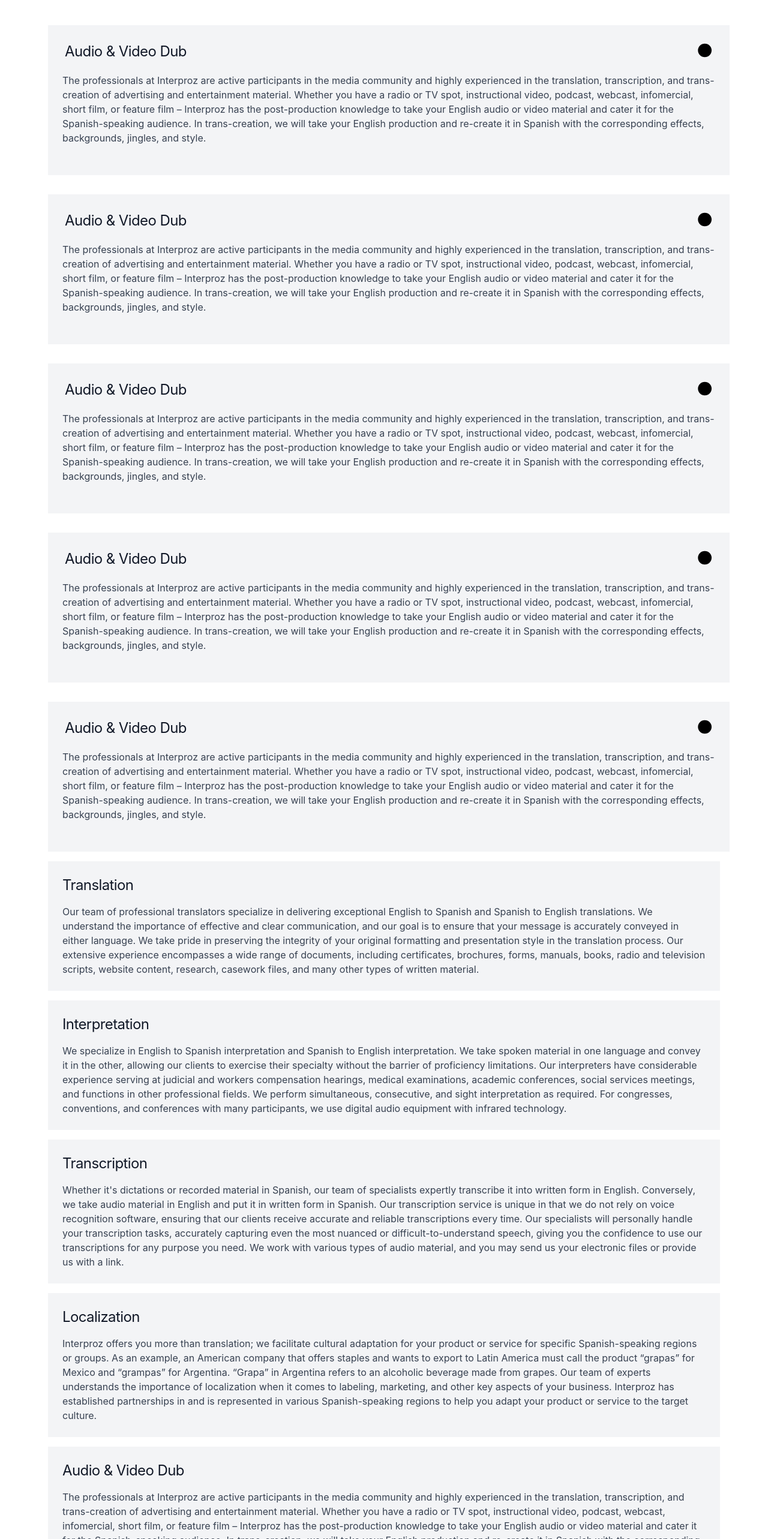
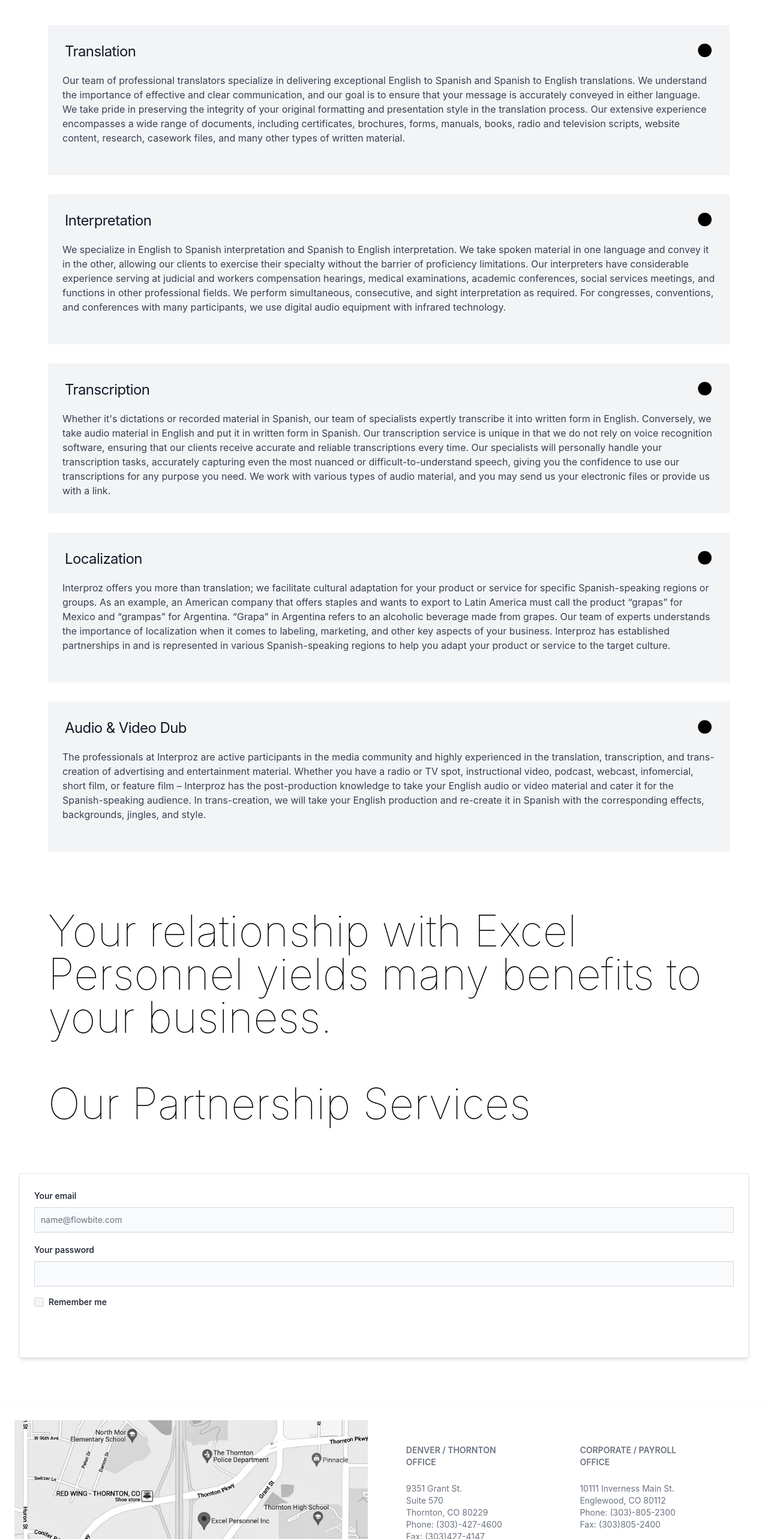
Before and after one commit to nessakodo/interproz-employment-website, a React (Create React App) app in the folder client/: page /clients in a window 1280 px wide. Shown: the part 1080-3646 px from the top of the page at 60% size. Built offline with nearby package versions, Linux system fonts and the light colour scheme; no server answers.

Commit message:
cleaning up page content

```diff
--- a/client/src/components/Clients.js
+++ b/client/src/components/Clients.js
@@ -22,7 +22,7 @@ function Clients () {
             <Card class="p-0 bg-gray-100 rounded-xl" style={{minHeight: "90px", maxHeight: "90px"}}>
                 <div class="flex grid-cols-2 w-full o p-1">
                   <h5 className="w-full text-2xl tracking-tight text-gray-900 dark:text-gray-800">
-                    Audio & Video Dub
+                    Translation
                     </h5>
                     <svg class="w-7 h-7 dark:text-white" fill="black" stroke="currentColor" viewBox="0 0 24 24" xmlns="http://www.w3.org/2000/svg"><path stroke-linecap="round" stroke-linejoin="round" stroke-width="2" d="M15 13l-3 3m0 0l-3-3m3 3V8m0 13a9 9 0 110-18 9 9 0 010 18z"></path></svg>
                 </div>
@@ -37,12 +37,12 @@ function Clients () {
             <Card class="p-0 bg-gray-100 rounded-xl" style={{minHeight: "250px", maxHeight: "250px"}}>
                 <div class="flex grid-cols-2 w-full o p-1">
                   <h5 className="w-full text-2xl tracking-tight text-gray-900 dark:text-gray-800">
-                    Audio & Video Dub
+                    Translation
                   </h5>
                     <svg class="w-7 h-7 dark:text-white" fill="black" stroke="currentColor" viewBox="0 0 24 24" xmlns="http://www.w3.org/2000/svg"><path stroke-linecap="round" stroke-linejoin="round" stroke-width="2" d="M15 13l-3 3m0 0l-3-3m3 3V8m0 13a9 9 0 110-18 9 9 0 010 18z"></path></svg>
                 </div>
                 <p className="font-normal text-gray-700 dark:text-gray-500">
-                    The professionals at Interproz are active participants in the media community and highly experienced in the translation, transcription, and trans-creation of advertising and entertainment material.  Whether you have a radio or TV spot, instructional video, podcast, webcast, infomercial, short film, or feature film – Interproz has the post-production knowledge to take your English audio or video material and cater it for the Spanish-speaking audience.  In trans-creation, we will take your English production and re-create it in Spanish with the corresponding effects, backgrounds, jingles, and style.
+                  Our team of professional translators specialize in delivering exceptional English to Spanish and Spanish to English translations. We understand the importance of effective and clear communication, and our goal is to ensure that your message is accurately conveyed in either language. We take pride in preserving the integrity of your original formatting and presentation style in the translation process. Our extensive experience encompasses a wide range of documents, including certificates, brochures, forms, manuals, books, radio and television scripts, website content, research, casework files, and many other types of written material.
                 </p>
             </Card>
         </div>
@@ -55,7 +55,7 @@ const interpretationCard = (
           <Card class="p-0 bg-gray-100 rounded-xl" style={{minHeight: "90px", maxHeight: "90px"}}>
               <div class="flex grid-cols-2 w-full o p-1">
                 <h5 className="w-full text-2xl tracking-tight text-gray-900 dark:text-gray-800">
-                  Audio & Video Dub
+                  Interpretation
                   </h5>
                   <svg class="w-7 h-7 dark:text-white" fill="black" stroke="currentColor" viewBox="0 0 24 24" xmlns="http://www.w3.org/2000/svg"><path stroke-linecap="round" stroke-linejoin="round" stroke-width="2" d="M15 13l-3 3m0 0l-3-3m3 3V8m0 13a9 9 0 110-18 9 9 0 010 18z"></path></svg>
               </div>
@@ -70,12 +70,12 @@ const interpretationDescriptionCard = (
           <Card class="p-0 bg-gray-100 rounded-xl" style={{minHeight: "250px", maxHeight: "250px"}}>
               <div class="flex grid-cols-2 w-full o p-1">
                 <h5 className="w-full text-2xl tracking-tight text-gray-900 dark:text-gray-800">
-                  Audio & Video Dub
+                  Interpretation
                 </h5>
                   <svg class="w-7 h-7 dark:text-white" fill="black" stroke="currentColor" viewBox="0 0 24 24" xmlns="http://www.w3.org/2000/svg"><path stroke-linecap="round" stroke-linejoin="round" stroke-width="2" d="M15 13l-3 3m0 0l-3-3m3 3V8m0 13a9 9 0 110-18 9 9 0 010 18z"></path></svg>
               </div>
               <p className="font-normal text-gray-700 dark:text-gray-500">
-                  The professionals at Interproz are active participants in the media community and highly experienced in the translation, transcription, and trans-creation of advertising and entertainment material.  Whether you have a radio or TV spot, instructional video, podcast, webcast, infomercial, short film, or feature film – Interproz has the post-production knowledge to take your English audio or video material and cater it for the Spanish-speaking audience.  In trans-creation, we will take your English production and re-create it in Spanish with the corresponding effects, backgrounds, jingles, and style.
+                We specialize in English to Spanish interpretation and Spanish to English interpretation. We take spoken material in one language and convey it in the other, allowing our clients to exercise their specialty without the barrier of proficiency limitations. Our interpreters have considerable experience serving at judicial and workers compensation hearings, medical examinations, academic conferences, social services meetings, and functions in other professional fields. We perform simultaneous, consecutive, and sight interpretation as required. For congresses, conventions, and conferences with many participants, we use digital audio equipment with infrared technology.
               </p>
           </Card>
       </div>
@@ -88,7 +88,7 @@ const transcriptionCard = (
           <Card class="p-0 bg-gray-100 rounded-xl" style={{minHeight: "90px", maxHeight: "90px"}}>
               <div class="flex grid-cols-2 w-full o p-1">
                 <h5 className="w-full text-2xl tracking-tight text-gray-900 dark:text-gray-800">
-                  Audio & Video Dub
+                  Transcription
                   </h5>
                   <svg class="w-7 h-7 dark:text-white" fill="black" stroke="currentColor" viewBox="0 0 24 24" xmlns="http://www.w3.org/2000/svg"><path stroke-linecap="round" stroke-linejoin="round" stroke-width="2" d="M15 13l-3 3m0 0l-3-3m3 3V8m0 13a9 9 0 110-18 9 9 0 010 18z"></path></svg>
               </div>
@@ -103,12 +103,12 @@ const transcriptionDescriptionCard = (
           <Card class="p-0 bg-gray-100 rounded-xl" style={{minHeight: "250px", maxHeight: "250px"}}>
               <div class="flex grid-cols-2 w-full o p-1">
                 <h5 className="w-full text-2xl tracking-tight text-gray-900 dark:text-gray-800">
-                  Audio & Video Dub
+                  Transcription
                 </h5>
                   <svg class="w-7 h-7 dark:text-white" fill="black" stroke="currentColor" viewBox="0 0 24 24" xmlns="http://www.w3.org/2000/svg"><path stroke-linecap="round" stroke-linejoin="round" stroke-width="2" d="M15 13l-3 3m0 0l-3-3m3 3V8m0 13a9 9 0 110-18 9 9 0 010 18z"></path></svg>
               </div>
               <p className="font-normal text-gray-700 dark:text-gray-500">
-                  The professionals at Interproz are active participants in the media community and highly experienced in the translation, transcription, and trans-creation of advertising and entertainment material.  Whether you have a radio or TV spot, instructional video, podcast, webcast, infomercial, short film, or feature film – Interproz has the post-production knowledge to take your English audio or video material and cater it for the Spanish-speaking audience.  In trans-creation, we will take your English production and re-create it in Spanish with the corresponding effects, backgrounds, jingles, and style.
+                Whether it's dictations or recorded material in Spanish, our team of specialists expertly transcribe it into written form in English. Conversely, we take audio material in English and put it in written form in Spanish. Our transcription service is unique in that we do not rely on voice recognition software, ensuring that our clients receive accurate and reliable transcriptions every time. Our specialists will personally handle your transcription tasks, accurately capturing even the most nuanced or difficult-to-understand speech, giving you the confidence to use our transcriptions for any purpose you need. We work with various types of audio material, and you may send us your electronic files or provide us with a link.
               </p>
           </Card>
       </div>
@@ -121,7 +121,7 @@ const localizationCard = (
           <Card class="p-0 bg-gray-100 rounded-xl" style={{minHeight: "90px", maxHeight: "90px"}}>
               <div class="flex grid-cols-2 w-full o p-1">
                 <h5 className="w-full text-2xl tracking-tight text-gray-900 dark:text-gray-800">
-                  Audio & Video Dub
+                  Localization
                   </h5>
                   <svg class="w-7 h-7 dark:text-white" fill="black" stroke="currentColor" viewBox="0 0 24 24" xmlns="http://www.w3.org/2000/svg"><path stroke-linecap="round" stroke-linejoin="round" stroke-width="2" d="M15 13l-3 3m0 0l-3-3m3 3V8m0 13a9 9 0 110-18 9 9 0 010 18z"></path></svg>
               </div>
@@ -136,12 +136,12 @@ const localizationDescriptionCard = (
           <Card class="p-0 bg-gray-100 rounded-xl" style={{minHeight: "250px", maxHeight: "250px"}}>
               <div class="flex grid-cols-2 w-full o p-1">
                 <h5 className="w-full text-2xl tracking-tight text-gray-900 dark:text-gray-800">
-                  Audio & Video Dub
+                  Localization
                 </h5>
                   <svg class="w-7 h-7 dark:text-white" fill="black" stroke="currentColor" viewBox="0 0 24 24" xmlns="http://www.w3.org/2000/svg"><path stroke-linecap="round" stroke-linejoin="round" stroke-width="2" d="M15 13l-3 3m0 0l-3-3m3 3V8m0 13a9 9 0 110-18 9 9 0 010 18z"></path></svg>
               </div>
               <p className="font-normal text-gray-700 dark:text-gray-500">
-                  The professionals at Interproz are active participants in the media community and highly experienced in the translation, transcription, and trans-creation of advertising and entertainment material.  Whether you have a radio or TV spot, instructional video, podcast, webcast, infomercial, short film, or feature film – Interproz has the post-production knowledge to take your English audio or video material and cater it for the Spanish-speaking audience.  In trans-creation, we will take your English production and re-create it in Spanish with the corresponding effects, backgrounds, jingles, and style.
+                Interproz offers you more than translation; we facilitate cultural adaptation for your product or service for specific Spanish-speaking regions or groups. As an example, an American company that offers staples and wants to export to Latin America must call the product “grapas” for Mexico and “grampas” for Argentina. “Grapa” in Argentina refers to an alcoholic beverage made from grapes. Our team of experts understands the importance of localization when it comes to labeling, marketing, and other key aspects of your business. Interproz has established partnerships in and is represented in various Spanish-speaking regions to help you adapt your product or service to the target culture.
               </p>
           </Card>
       </div>
@@ -174,7 +174,7 @@ const localizationDescriptionCard = (
                       <svg class="w-7 h-7 dark:text-white" fill="black" stroke="currentColor" viewBox="0 0 24 24" xmlns="http://www.w3.org/2000/svg"><path stroke-linecap="round" stroke-linejoin="round" stroke-width="2" d="M15 13l-3 3m0 0l-3-3m3 3V8m0 13a9 9 0 110-18 9 9 0 010 18z"></path></svg>
                   </div>
                   <p className="font-normal text-gray-700 dark:text-gray-500">
-                      The professionals at Interproz are active participants in the media community and highly experienced in the translation, transcription, and trans-creation of advertising and entertainment material.  Whether you have a radio or TV spot, instructional video, podcast, webcast, infomercial, short film, or feature film – Interproz has the post-production knowledge to take your English audio or video material and cater it for the Spanish-speaking audience.  In trans-creation, we will take your English production and re-create it in Spanish with the corresponding effects, backgrounds, jingles, and style.
+                    The professionals at Interproz are active participants in the media community and highly experienced in the translation, transcription, and trans-creation of advertising and entertainment material.  Whether you have a radio or TV spot, instructional video, podcast, webcast, infomercial, short film, or feature film – Interproz has the post-production knowledge to take your English audio or video material and cater it for the Spanish-speaking audience.  In trans-creation, we will take your English production and re-create it in Spanish with the corresponding effects, backgrounds, jingles, and style.
                   </p>
               </Card>
           </div>
@@ -287,89 +287,11 @@ const localizationDescriptionCard = (
 
 
 
-<div className="w-screen pb-4 pl-20 pr-20 ">
-  <Card
-    class="bg-gray-100"
-    horizontal={true}
-
-  >
-    <h5 className="text-2xl tracking-tight text-gray-900 dark:text-black">
-   Translation
-    </h5>
-    <p className="font-normal text-gray-700 dark:gray-800">
-    Our team of professional translators specialize in delivering exceptional English to Spanish and Spanish to English translations. We understand the importance of effective and clear communication, and our goal is to ensure that your message is accurately conveyed in either language. We take pride in preserving the integrity of your original formatting and presentation style in the translation process. Our extensive experience encompasses a wide range of documents, including certificates, brochures, forms, manuals, books, radio and television scripts, website content, research, casework files, and many other types of written material.
-    </p>
-  </Card>
+<div class="flex justify-center items-center p-20 text-7xl text-black font-thin">
+  <h1>Your relationship with Excel Personnel yields many benefits to your business.
+    <br/><br/>
+  Our Partnership Services</h1>
 </div>
-
-<div className="w-screen pb-4 pl-20 pr-20 ">
-  <Card
-    class="bg-gray-100"
-    horizontal={true}
-
-  >
-    <h5 className="text-2xl tracking-tight text-gray-900 dark:text-black">
-    Interpretation
-    </h5>
-    <p className="font-normal text-gray-700 dark:text-gray-500">
-    We specialize in English to Spanish interpretation and Spanish to English interpretation. We take spoken material in one language and convey it in the other, allowing our clients to exercise their specialty without the barrier of proficiency limitations. Our interpreters have considerable experience serving at judicial and workers compensation hearings, medical examinations, academic conferences, social services meetings, and functions in other professional fields. We perform simultaneous, consecutive, and sight interpretation as required. For congresses, conventions, and conferences with many participants, we use digital audio equipment with infrared technology.
-    </p>
-  </Card>
-</div>
-
-<div className="w-screen pb-4 pl-20 pr-20 ">
-  <Card
-    class="bg-gray-100"
-    horizontal={true}
-
-  >
-    <h5 className="text-2xl tracking-tight text-gray-900 dark:text-black">
-    Transcription
-    </h5>
-    <p className="font-normal text-gray-700 dark:text-gray-500">
-    Whether it's dictations or recorded material in Spanish, our team of specialists expertly transcribe it into written form in English. Conversely, we take audio material in English and put it in written form in Spanish. Our transcription service is unique in that we do not rely on voice recognition software, ensuring that our clients receive accurate and reliable transcriptions every time. Our specialists will personally handle your transcription tasks, accurately capturing even the most nuanced or difficult-to-understand speech, giving you the confidence to use our transcriptions for any purpose you need. We work with various types of audio material, and you may send us your electronic files or provide us with a link.
-    </p>
-  </Card>
-</div>
-
-<div className="w-screen pb-4 pl-20 pr-20 ">
-  <Card
-    class="bg-gray-100"
-    horizontal={true}
-
-  >
-    <h5 className="text-2xl tracking-tight text-gray-900 dark:text-black">
-    Localization
-    </h5>
-    <p className="font-normal text-gray-700 dark:text-gray-500">
-    Interproz offers you more than translation; we facilitate cultural adaptation for your product or service for specific Spanish-speaking regions or groups. As an example, an American company that offers staples and wants to export to Latin America must call the product “grapas” for Mexico and “grampas” for Argentina. “Grapa” in Argentina refers to an alcoholic beverage made from grapes. Our team of experts understands the importance of localization when it comes to labeling, marketing, and other key aspects of your business. Interproz has established partnerships in and is represented in various Spanish-speaking regions to help you adapt your product or service to the target culture.
-    </p>
-  </Card>
-</div>
-
-<div className="w-screen pb-4 pl-20 pr-20 ">
-  <Card
-    class="bg-gray-100"
-    horizontal={true}
-
-  >
-    <h5 className="text-2xl tracking-tight text-gray-900 dark:text-black">
-    Audio & Video Dub
-    </h5>
-    <p className="font-normal text-gray-700 dark:text-gray-500">
-    The professionals at Interproz are active participants in the media community and highly experienced in the translation, transcription, and trans-creation of advertising and entertainment material.  Whether you have a radio or TV spot, instructional video, podcast, webcast, infomercial, short film, or feature film – Interproz has the post-production knowledge to take your English audio or video material and cater it for the Spanish-speaking audience.  In trans-creation, we will take your English production and re-create it in Spanish with the corresponding effects, backgrounds, jingles, and style.
-    </p>
-  </Card>
-</div>
-
-
-
-                <div class="flex justify-center items-center p-20 text-7xl text-black font-thin"><h1>Your relationship with Excel Personnel yields many benefits to your business.<br /><br />Our Partnership Services..</h1></div>
-
-
-
-
-
 <div className="max-w-screen pr-8 pl-8 pb-20">
   <Card>
     <form className="flex flex-col gap-4">
```
